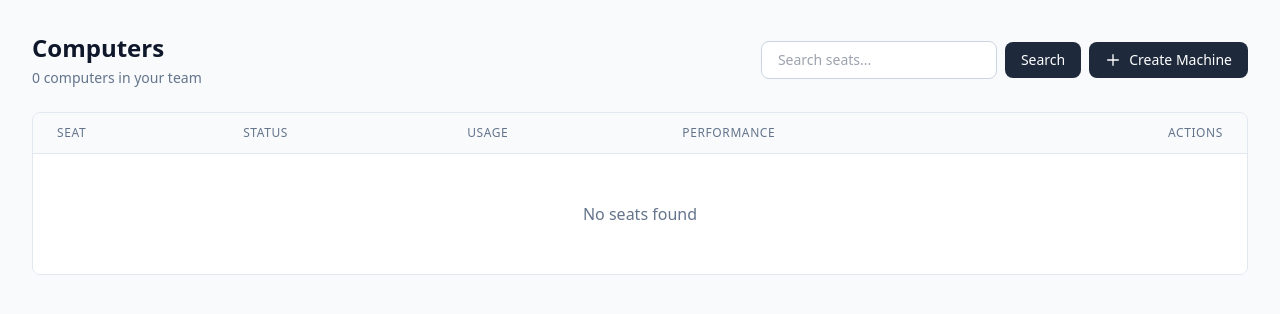
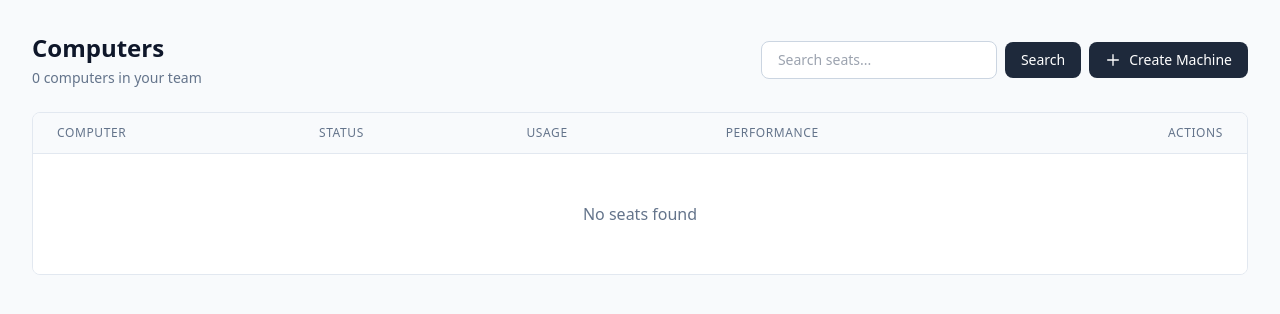
Before and after one commit to vagonhq/vagon-management-example, a Flask app: page / in a window 1280 px wide. Shown: the part 65-379 px from the top of the page. Run offline with Flask 3, Linux system fonts and the light colour scheme; data that the repository does not hold is empty; some libraries are stand-ins or nearby versions.

Commit message:
Update .env.example to include DEFAULT_PLAN_ID and modify index.html and seat_detail.html for improved terminology and clarity regarding computers and seats.

```diff
--- a/templates/index.html
+++ b/templates/index.html
@@ -39,7 +39,7 @@
         <table class="min-w-full divide-y divide-vagon-200">
             <thead class="bg-vagon-50">
                 <tr>
-                    <th class="px-6 py-3 text-left text-xs font-medium text-vagon-500 uppercase tracking-wider">Seat</th>
+                    <th class="px-6 py-3 text-left text-xs font-medium text-vagon-500 uppercase tracking-wider">Computer</th>
                     <th class="px-6 py-3 text-left text-xs font-medium text-vagon-500 uppercase tracking-wider">Status</th>
                     <th class="px-6 py-3 text-left text-xs font-medium text-vagon-500 uppercase tracking-wider">Usage</th>
                     <th class="px-6 py-3 text-left text-xs font-medium text-vagon-500 uppercase tracking-wider">Performance</th>
@@ -51,9 +51,9 @@
                 <tr class="hover:bg-vagon-50">
                     <td class="px-6 py-4 whitespace-nowrap">
                         <a href="{{ url_for('seat_detail', seat_id=seat.id) }}" class="text-sm font-medium text-vagon-900 hover:text-vagon-600">
-                            {{ seat.name or 'Seat #' ~ seat.id }}
+                            Computer #{{ seat.machine.id }}
                         </a>
-                        <p class="text-xs text-vagon-500">ID: {{ seat.id }}</p>
+                        <p class="text-xs text-vagon-500">Seat ID: {{ seat.id }}</p>
                     </td>
                     <td class="px-6 py-4 whitespace-nowrap">
                         {% if seat.machine %}
@@ -242,7 +242,8 @@
                 <div id="createMachineSoftwareList" class="border border-vagon-300 rounded-lg p-3 max-h-48 overflow-y-auto space-y-2">
                     <p class="text-sm text-vagon-400">Loading software...</p>
                 </div>
-                <p class="text-xs text-vagon-400 mt-1">Select software to pre-install on the machine</p>
+                <p class="text-xs text-vagon-400 mt-1">Select software to pre-install on the computer.</p>
+                <p class="text-xs text-vagon-400 mt-1">Computer will be configured on first launch if any software is selected.</p>
             </div>
 
             <!-- Error Message -->
--- a/templates/seat_detail.html
+++ b/templates/seat_detail.html
@@ -41,10 +41,6 @@
                         <span class="w-2 h-2 mr-1.5 rounded-full bg-current"></span>
                         {{ seat.machine.friendly_status or seat.machine.status }}
                     </span>
-                </div>
-                <div>
-                    <p class="text-xs text-vagon-500">Region</p>
-                    <p class="text-sm text-vagon-900">{{ seat.machine.region }}</p>
                 </div>
                 <div>
                     <p class="text-xs text-vagon-500">Type</p>
```
Also changed, not shown: 1 other file.
